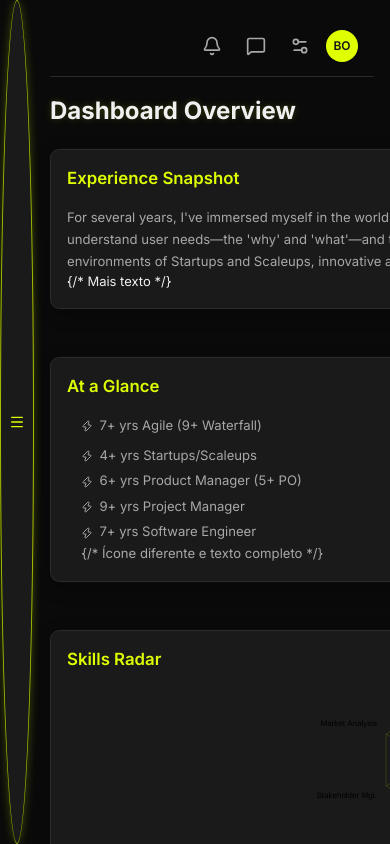
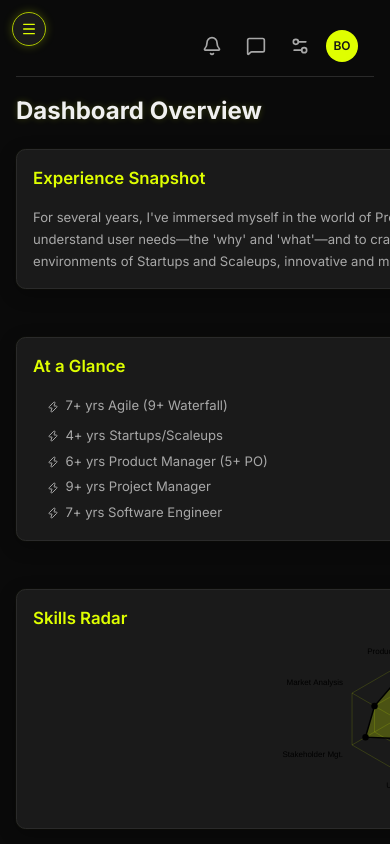
Before and after one commit to bruno-oliveira-io/Bruno.cv, a plain HTML site: page index.html in a window 390 px wide. Drawn offline with nearby package versions, Linux system fonts and the light colour scheme.

Commit message:
Update index.html

```diff
--- a/index.html
+++ b/index.html
@@ -3,7 +3,7 @@
 <head>
     <meta charset="UTF-8">
     <meta name="viewport" content="width=device-width, initial-scale=1.0">
-    <title>Bruno Oliveira - Product Manager [Next Level Final]</title>
+    <title>Bruno Oliveira - Product Manager [Final v3]</title>
     <script src="https://cdn.tailwindcss.com"></script>
     <link href="https://fonts.googleapis.com/css2?family=Inter:wght@300;400;500;600;700&display=swap" rel="stylesheet">
     <script src="https://unpkg.com/lucide@latest/dist/umd/lucide.min.js"></script>
@@ -38,7 +38,6 @@
             overflow-x: hidden;
         }
 
-        /* Estilos da Sidebar */
         .sidebar {
             background-color: var(--bg-secondary);
             width: var(--sidebar-width-desktop);
@@ -48,6 +47,8 @@
             top: 0;
             left: 0;
             height: 100vh;
+            display: flex;
+            flex-direction: column;
         }
         .sidebar .profile-avatar {
             border: 2px solid var(--accent-glow);
@@ -94,8 +95,12 @@
         }
         .sidebar .profile-info h1 { font-size: 1rem; }
         .sidebar .profile-info p { font-size: var(--font-size-xs); }
+        .sidebar-divider {
+            height: 1px;
+            background-color: var(--border-color);
+            margin: 1rem 0.75rem;
+        }
 
-        /* Header da Área de Conteúdo */
         .content-header {
             display: flex;
             justify-content: flex-end;
@@ -138,6 +143,7 @@
         .main-content-area {
             padding: 1.75rem;
             margin-left: var(--sidebar-width-desktop);
+            flex-grow: 1;
         }
         .main-content-area h2.section-title {
             font-size: var(--font-size-xl);
@@ -239,36 +245,67 @@
         ::-webkit-scrollbar-thumb:hover { background: var(--accent-darker); }
 
         @media (max-width: 767px) {
-            .sidebar { left: -15rem; width: 15rem; }
+            .sidebar {
+                left: calc(-1 * var(--sidebar-width-desktop));
+                width: var(--sidebar-width-desktop);
+            }
             .sidebar.open { left: 0; }
-            .sidebar:not(.open) { left: -15rem; }
 
-            .main-content-area { margin-left: 0; padding: 1rem; }
-            .content-header { padding-right: 1rem; padding-left: 1rem; margin-bottom:1rem;}
+            .main-content-area {
+                margin-left: 0;
+                padding: 1rem;
+            }
+            .content-header {
+                padding-right: 1rem;
+                padding-left: 1rem;
+                margin-bottom:1rem;
+            }
             .content-header .user-display { margin-left: 0.5rem;}
 
-            .main-content-area h2.section-title { font-size: 1.5rem; margin-bottom: 1.25rem; }
-            .card { padding: 1rem; margin-bottom: 1.5rem; }
+            .main-content-area h2.section-title {
+                font-size: 1.5rem;
+                margin-bottom: 1.25rem;
+            }
+            .card {
+                padding: 1rem;
+                margin-bottom: 1.5rem;
+            }
             .card h3 { font-size: 1.05rem; }
-            .widget-grid { grid-template-columns: 1fr; gap: 1.5rem; }
-            .widget-details-link { font-size: calc(var(--font-size-xs) * 0.9); bottom: 0.5rem; right: 0.75rem;}
+            .widget-grid {
+                grid-template-columns: 1fr;
+                gap: 1.5rem;
+            }
+            .widget-details-link {
+                font-size: calc(var(--font-size-xs) * 0.9);
+                bottom: 0.5rem;
+                right: 0.75rem;
+            }
 
             .mobile-menu-button {
-                top: 0.75rem; left: 0.75rem; padding: 0.5rem; z-index: 100;
-                background-color: var(--bg-card); color: var(--accent-glow);
-                border-radius: 50%; box-shadow: 0 0 10px rgba(223, 255, 0, 0.25);
-                border: 1px solid var(--accent-darker); cursor: pointer; display:block;
+                display: block;
+                position: fixed;
+                top: 0.75rem;
+                left: 0.75rem;
+                z-index: 100;
+                background-color: var(--bg-card);
+                color: var(--accent-glow);
+                padding: 0.5rem;
+                border-radius: 50%;
+                box-shadow: 0 0 10px rgba(223, 255, 0, 0.25);
+                border: 1px solid var(--accent-darker);
+                cursor: pointer;
             }
             .overlay {
-                display: none; position: fixed; top: 0; left: 0; width: 100%; height: 100%;
-                background-color: rgba(0,0,0,0.75); z-index: 40;
+                display: none;
+                position: fixed;
+                top: 0;
+                left: 0;
+                width: 100%;
+                height: 100%;
+                background-color: rgba(0,0,0,0.75);
+                z-index: 40;
             }
             .overlay.active { display: block; }
-        }
-        .sidebar-divider {
-            height: 1px;
-            background-color: var(--border-color);
-            margin: 1rem 0.75rem;
         }
     </style>
 </head>
@@ -343,6 +380,7 @@
     </main>
 
     <script>
+        // Dados do CV (conteúdo em Inglês)
         const cvData = {
             name: "Bruno Oliveira",
             title: "Product Manager",
@@ -353,7 +391,7 @@
                 linkedinUrl: "https://www.linkedin.com/in/brunuoliveira/"
             },
             experienceSummary: "For several years, I've immersed myself in the world of Product. It's here I discovered my true passion: to deeply understand user needs—the 'why' and 'what'—and to craft solutions for real-world challenges. I thrive in the dynamic environments of Startups and Scaleups, innovative and mission-driven companies where I genuinely love to contribute and make an impact. My journey has equipped me with a versatile skill set, enabling me to navigate complex product landscapes and deliver tangible results. I am constantly seeking to refine my approach, leveraging data and user feedback to drive impactful product decisions.",
-            profile: [ // Textos encurtados para o widget "At a Glance"
+            profile: [
                 "7+ yrs Agile (9+ Waterfall)",
                 "4+ yrs Startups/Scaleups",
                 "6+ yrs Product Manager (5+ PO)",
@@ -432,6 +470,14 @@
         const overlayElement = document.getElementById('overlay');
         let skillsChart = null;
 
+        function callLucide() {
+            if (typeof lucide !== 'undefined') {
+                lucide.createIcons();
+            } else {
+                console.warn("Lucide Icons library not loaded yet.");
+            }
+        }
+
         function reinitializeAnimationsForContent() {
             const animatedElements = pageContentElement.querySelectorAll('.section-title, .card');
             animatedElements.forEach(el => {
@@ -460,23 +506,48 @@
                         pointBorderColor: 'var(--bg-card)',
                         pointHoverBackgroundColor: 'var(--bg-card)',
                         pointHoverBorderColor: 'var(--accent-glow)',
-                        borderWidth: 1.5, pointRadius: 2.5, pointHoverRadius: 4.5
+                        borderWidth: 1.5,
+                        pointRadius: 2.5,
+                        pointHoverRadius: 4.5
                     }]
                 },
                 options: {
-                    responsive: true, maintainAspectRatio: false,
-                    scales: { r: {
-                        angleLines: { color: 'rgba(223, 255, 0, 0.15)' },
-                        grid: { color: 'rgba(223, 255, 0, 0.15)' },
-                        pointLabels: { color: 'var(--text-primary)', font: { size: 8, weight: '400' } }, // Cor do texto das labels dos eixos
-                        ticks: { backdropColor: 'transparent', color: 'var(--text-secondary)', font: { size: 7 }, stepSize: 20 } // Cor do texto dos números dos eixos
-                    }},
-                    plugins: { legend: { display: false }, tooltip: {
-                        backgroundColor: 'var(--bg-secondary)', titleColor: 'var(--accent-glow)',
-                        bodyColor: 'var(--text-primary)', borderColor: 'var(--border-color)',
-                        borderWidth: 1, padding: 7, cornerRadius: 3,
-                        bodyFont: { size: 8 }, titleFont: { size: 9, weight: 'bold'}
-                    }}
+                    responsive: true,
+                    maintainAspectRatio: false,
+                    scales: {
+                        r: {
+                            angleLines: { color: 'rgba(223, 255, 0, 0.15)' },
+                            grid: { color: 'rgba(223, 255, 0, 0.15)' },
+                            pointLabels: {
+                                color: 'var(--text-primary)',
+                                font: { size: 8, weight: '400' }
+                            },
+                            ticks: {
+                                backdropColor: 'transparent',
+                                color: 'var(--text-primary)',
+                                font: { size: 7 },
+                                stepSize: 20,
+                                min: 0,
+                                max: 100
+                            }
+                        }
+                    },
+                    plugins: {
+                        legend: {
+                            display: false
+                        },
+                        tooltip: {
+                            backgroundColor: 'var(--bg-secondary)',
+                            titleColor: 'var(--accent-glow)',
+                            bodyColor: 'var(--text-primary)',
+                            borderColor: 'var(--border-color)',
+                            borderWidth: 1,
+                            padding: 7,
+                            cornerRadius: 3,
+                            bodyFont: { size: 8 },
+                            titleFont: { size: 9, weight: 'bold'}
+                        }
+                    }
                 }
             });
         }
@@ -488,13 +559,13 @@
                 <div class="widget-grid">
                     <div class="widget card" data-section="about" style="--widget-index: ${widgetIndex++}; cursor: pointer;">
                         <h3>Experience Snapshot</h3>
-                        <p>${cvData.experienceSummary.substring(0, 300)}...</p> {/* Mais texto */}
+                        <p>${cvData.experienceSummary.substring(0, 300)}...</p>
                         <a href="#" class="widget-details-link" aria-label="View details about experience snapshot">details <i data-lucide="arrow-right" class="inline-block"></i></a>
                     </div>
                     <div class="widget card" data-section="about" style="--widget-index: ${widgetIndex++}; cursor: pointer;">
                         <h3>At a Glance</h3>
                         <ul class="space-y-1">
-                            ${cvData.profile.map(item => `<li><i data-lucide="zap" class="inline-block w-3 h-3 mr-1.5 text-accent-glow"></i>${item}</li>`).join('')} {/* Ícone diferente e texto completo */}
+                            ${cvData.profile.map(item => `<li><i data-lucide="zap" class="inline-block w-3 h-3 mr-1.5 text-accent-glow"></i>${item}</li>`).join('')}
                         </ul>
                         <a href="#" class="widget-details-link" aria-label="View more details about profile">details <i data-lucide="arrow-right" class="inline-block"></i></a>
                     </div>
@@ -509,7 +580,7 @@
                         <h3>Current Focus: ${cvData.professionalExperience[0].company}</h3>
                         <p class="font-medium text-xs">${cvData.professionalExperience[0].role}</p>
                         <p class="text-xs text-gray-500 mb-1">${cvData.professionalExperience[0].period}</p>
-                        <p>${cvData.professionalExperience[0].description.substring(0,220)}...</p> {/* Mais texto */}
+                        <p>${cvData.professionalExperience[0].description.substring(0,220)}...</p>
                         <a href="#" class="widget-details-link" aria-label="View details about current experience">details <i data-lucide="arrow-right" class="inline-block"></i></a>
                     </div>
                     <div class="widget card" data-section="skills" style="--widget-index: ${widgetIndex++}; cursor: pointer;">
@@ -527,7 +598,7 @@
                     </div>
                 </div>
             `;
-            lucide.createIcons();
+            callLucide();
             renderSkillsChart();
             addWidgetEventListeners();
         }
@@ -560,12 +631,10 @@
                                         ${cvData.languages.map(item => `<li><strong>${item.lang}:</strong> ${item.level}</li>`).join('')}
                                     </ul>
                                 </div>
-                                {/* Secção Motivations removida */}
                             </div>
                         </div>`;
                     break;
-                // ... (restantes casos para 'experience', 'education', 'skills', 'contact', 'logout' mantêm-se como na versão anterior)
-                 case 'experience':
+                case 'experience':
                     contentHTML = `
                         <div class="content-section card">
                             <h2 class="section-title">Professional Journey</h2>
@@ -643,7 +712,7 @@
                     contentHTML = `<p class="text-red-500">Section not found.</p>`;
             }
             pageContentElement.innerHTML = contentHTML;
-            lucide.createIcons();
+            callLucide();
             pageContentElement.scrollTop = 0;
         }
 
@@ -664,8 +733,11 @@
 
                 reinitializeAnimationsForContent();
 
-                if (sectionId === 'dashboard') renderDashboard();
-                else renderSection(sectionId);
+                if (sectionId === 'dashboard') {
+                    renderDashboard();
+                } else {
+                    renderSection(sectionId);
+                }
 
                 if (window.innerWidth <= 767) {
                     sidebarElement.classList.remove('open');
@@ -680,14 +752,13 @@
                 const detailsLink = widget.querySelector('.widget-details-link');
                 if (detailsLink) {
                     detailsLink.addEventListener('click', (e) => {
-                        e.preventDefault(); // Previne o comportamento padrão do link se for #
-                        e.stopPropagation(); // Impede que o evento de clique do widget seja acionado
+                        e.preventDefault();
+                        e.stopPropagation();
                         const sectionId = widget.dataset.section;
                         const correspondingNavLink = document.querySelector(`.nav-link[data-section="${sectionId}"]`);
                         if (correspondingNavLink) correspondingNavLink.click();
                     });
                 }
-                // Adiciona listener ao widget inteiro também, mas o do link tem prioridade
                 widget.addEventListener('click', () => {
                     const sectionId = widget.dataset.section;
                     const correspondingNavLink = document.querySelector(`.nav-link[data-section="${sectionId}"]`);
@@ -707,19 +778,18 @@
 
         function initializeLayout() {
             renderDashboard();
-            if (window.innerWidth <= 767) {
+
+            if (window.innerWidth > 767) {
+                const mainContentArea = document.querySelector('.main-content-area');
+                mainContentArea.style.marginLeft = getComputedStyle(document.documentElement).getPropertyValue('--sidebar-width-desktop').trim();
+            } else {
                 const mainContentArea = document.querySelector('.main-content-area');
                 mainContentArea.style.marginLeft = '0';
-            } else {
-                // Em desktop, a sidebar tem largura fixa e não há toggle, então a margem é sempre a da sidebar
-                const mainContentArea = document.querySelector('.main-content-area');
-                mainContentArea.style.marginLeft = getComputedStyle(document.documentElement).getPropertyValue('--sidebar-width-desktop').trim();
             }
-            lucide.createIcons();
+            callLucide();
         }
 
         document.addEventListener('DOMContentLoaded', () => {
-            lucide.createIcons();
             initializeLayout();
         });
 
```
